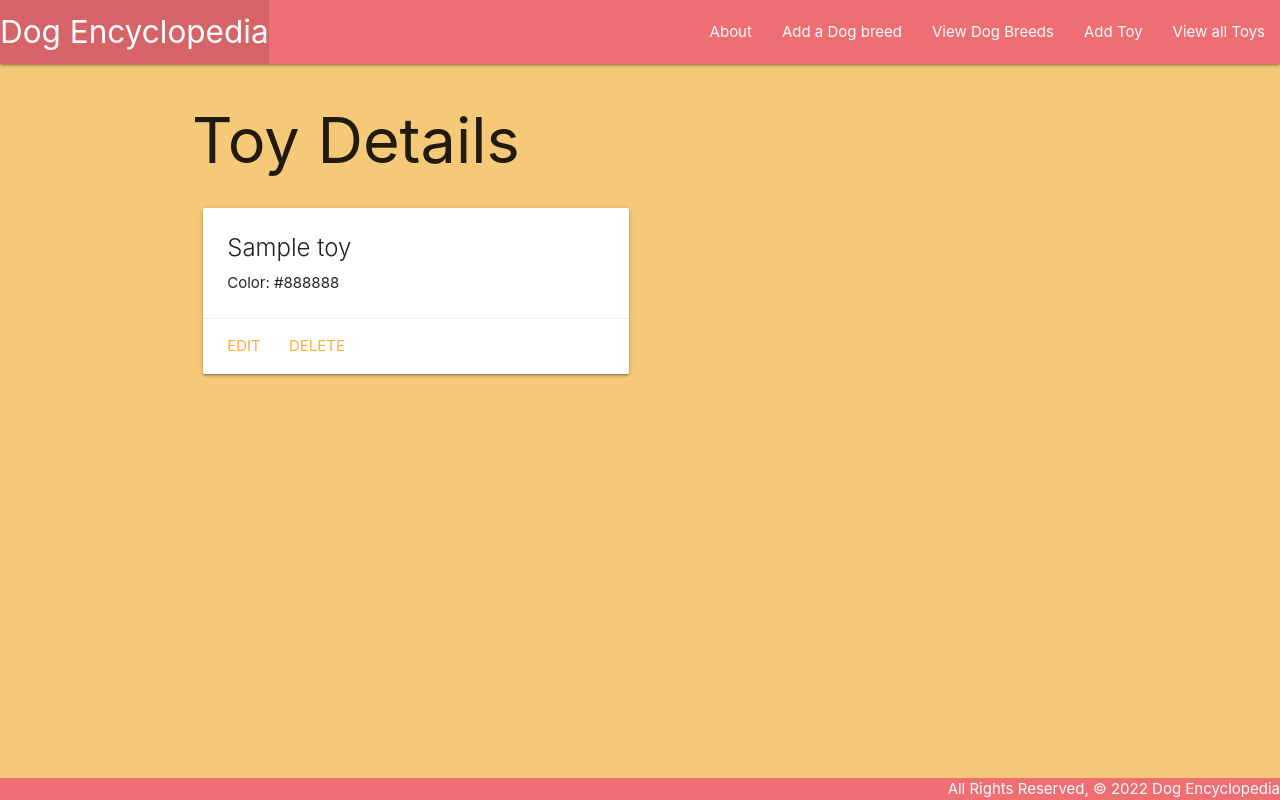
After one commit to natetmmueller/dog-encyclopedia, a Django app: page /toys/1/ in a window 1280 px wide. The commit adds this page. Run offline with Django 4.2, Linux system fonts and the light colour scheme; tables that the repository leaves empty hold one stand-in row (values such as "Sample post"); parts of the project's set-up code (start-up, migrations or seed data) failed here and were passed over.

Commit message:
added dog toy crud

```diff
--- a/main_app/models.py
+++ b/main_app/models.py
@@ -8,6 +8,16 @@ TIME = (
     ('A', 'Afternoon' ),
     ('N', 'Night')
 )
+
+class Toy(models.Model):
+    name = models.CharField(max_length=50)
+    color = models.CharField(max_length=20)
+
+    def __str__(self):
+        return self.name
+
+    def get_absolute_url(self):
+        return reverse('toys_detail', kwargs={'pk': self.id})
 
 class Dog(models.Model):
     breed = models.CharField(max_length=200)
--- a/main_app/templates/base.html
+++ b/main_app/templates/base.html
@@ -33,6 +33,12 @@
                     <li>
                         <a href="{% url 'index' %}">View Dog Breeds</a>
                     </li>
+                    <li>
+                        <a href="{% url 'toys_create' %}">Add Toy</a>
+                    </li>
+                    <li>
+                        <a href="{% url 'toys_index' %}">View all Toys</a>
+                    </li>
                 </ul>
             </div>
         </nav>
--- /dev/null
+++ b/main_app/templates/main_app/toy_detail.html
@@ -0,0 +1,24 @@
+{% extends 'base.html' %}
+
+{% block content %}
+
+<h1>Toy Details</h1>
+
+<div class="row">
+    <div class="col s6 col-offset-3">
+        <div class="card">
+            <div class="card-content">
+                <span class="card-title">{{toy.name}}</span>
+                <p>Color: {{ toy.color }}</p>
+            </div>
+
+            <div class="card-action">
+                <a href="{% url 'toys_update' toy.id %}">Edit</a>
+                <a href="{% url 'toys_delete' toy.id %}">Delete</a>
+            </div>
+        </div>
+    </div>
+</div>
+
+
+{% endblock %}
--- a/main_app/urls.py
+++ b/main_app/urls.py
@@ -1,3 +1,4 @@
+from unicodedata import name
 from django.urls import path
 from . import views
 
@@ -9,5 +10,11 @@ urlpatterns = [
     path('dogs/create', views.DogCreate.as_view(), name='dogs_create'),
     path('dog/<int:pk>/update', views.DogUpdate.as_view(), name = 'dogs_update'),
     path('dog/<int:pk>/delete', views.DogDelete.as_view(), name = 'dogs_delete'),
-    path('dogs/<int:dog_id>/add_walks', views.add_walks, name='add_walks')
+    path('dogs/<int:dog_id>/add_walks', views.add_walks, name='add_walks'),
+
+    path('toys/', views.ToyList.as_view(), name='toys_index'),
+    path('toys/<int:pk>/', views.ToyDetail.as_view(), name='toys_detail'),
+    path('toys/create/', views.ToyCreate.as_view(), name='toys_create'),
+    path('toys/<int:pk>/update/', views.ToyUpdate.as_view(), name='toys_update'),
+    path('toys/<int:pk>/delete/', views.ToyDelete.as_view(), name='toys_delete')
 ]
--- a/main_app/views.py
+++ b/main_app/views.py
@@ -1,8 +1,13 @@
+
+from dataclasses import fields
+from pydoc import classname
+from urllib import request
 from django.http import HttpResponse
 from django.shortcuts import redirect, render
-from .models import Dog
+from .models import Dog, Toy
 from django.views.generic.edit import CreateView, UpdateView, DeleteView
 from .forms import WalksForm
+from django.views.generic import ListView, DetailView
 
 # Create your views here.
 
@@ -41,3 +46,23 @@ class DogUpdate(UpdateView):
 class DogDelete(DeleteView):
     model = Dog
     success_url = '/dogs/'
+
+
+class ToyList(ListView):
+    model = Toy
+
+
+class ToyDetail(DetailView):
+    model = Toy
+
+class ToyCreate(CreateView):
+    model = Toy
+    fields = '__all__'
+
+class ToyUpdate(UpdateView):
+    model = Toy
+    fields = ['name', 'color']
+
+class ToyDelete(DeleteView):
+    model = Toy
+    success_url = '/toys/'
```
Also changed, not shown: main_app/templates/main_app/toy_confirm_delete.html (added, +18 -0 lines), main_app/templates/main_app/toy_form.html (added, +21 -0 lines), main_app/templates/main_app/toy_list.html (added, +21 -0 lines), main_app/migrations/0003_toy_alter_walks_options.py (added).
